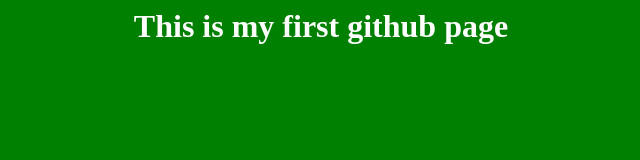
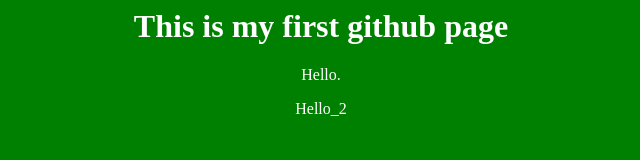
Before and after one commit to zubba02/Sample, a plain HTML site: page index.html in a window 1280 px wide. Shown: the whole page, without its empty margins (319-959 px from the left). Drawn offline with Linux system fonts and the light colour scheme.

Commit message:
Update index.html

```diff
--- a/index.html
+++ b/index.html
@@ -6,6 +6,8 @@
 
   <body>
     <h1>This is my first github page</h1>
+    <p>Hello.</p>
+    <p>Hello_2</p>
   </body>
 
   <style>
```
